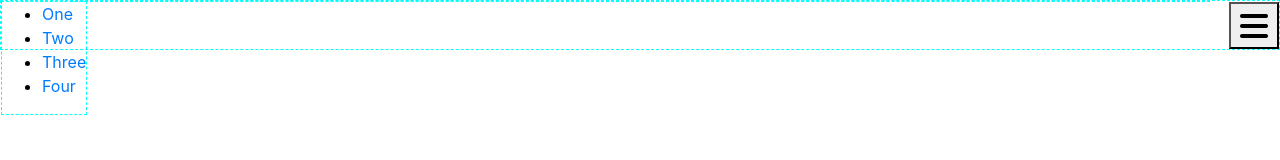
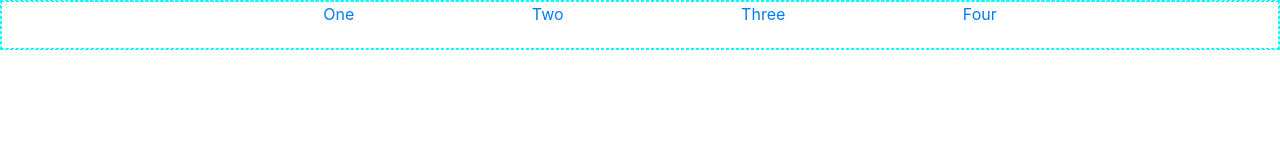
Before and after one commit to construktivist/mobile-navigation-menu, a website: page index.html in a window 1280 px wide. Drawn offline with nearby package versions, Linux system fonts and the light colour scheme.

Commit message:
Working on breakpoint small and up styles.

```diff
--- a/scss/main.scss
+++ b/scss/main.scss
@@ -15,12 +15,15 @@ body {
     div {
         border: $guide;
     }
+
     .nav {
         position: fixed;
         top: 0;
         left: 0;
         width: 100%;
         height: 50px;
+        .nav-wrapper {
+            width:100%;
             button {
                 position: absolute;
                 right: 0;
@@ -49,14 +52,27 @@ body {
                     }
                 }
             }
+        }
 
         @include breakpoint(small) {
+            .nav-wrapper{
+                button {
+                    display: none;
+                }
                 ul {
+                    margin-top: 0;
+                    margin-bottom: 0;
                     display: block;
-                &.desktop {
-                    width: 100%;
+                    text-align: center;
+                    li {
+                        display:inline-block;
+                        margin: 0 7%;
+                        height: 100%;
+                        position: relative;
+                        bottom: 0;
                     }
                 }
             }
         }
     }
+}
```
Also changed, not shown: css/main.css. Lines whose indentation alone changed are shown as unchanged.
